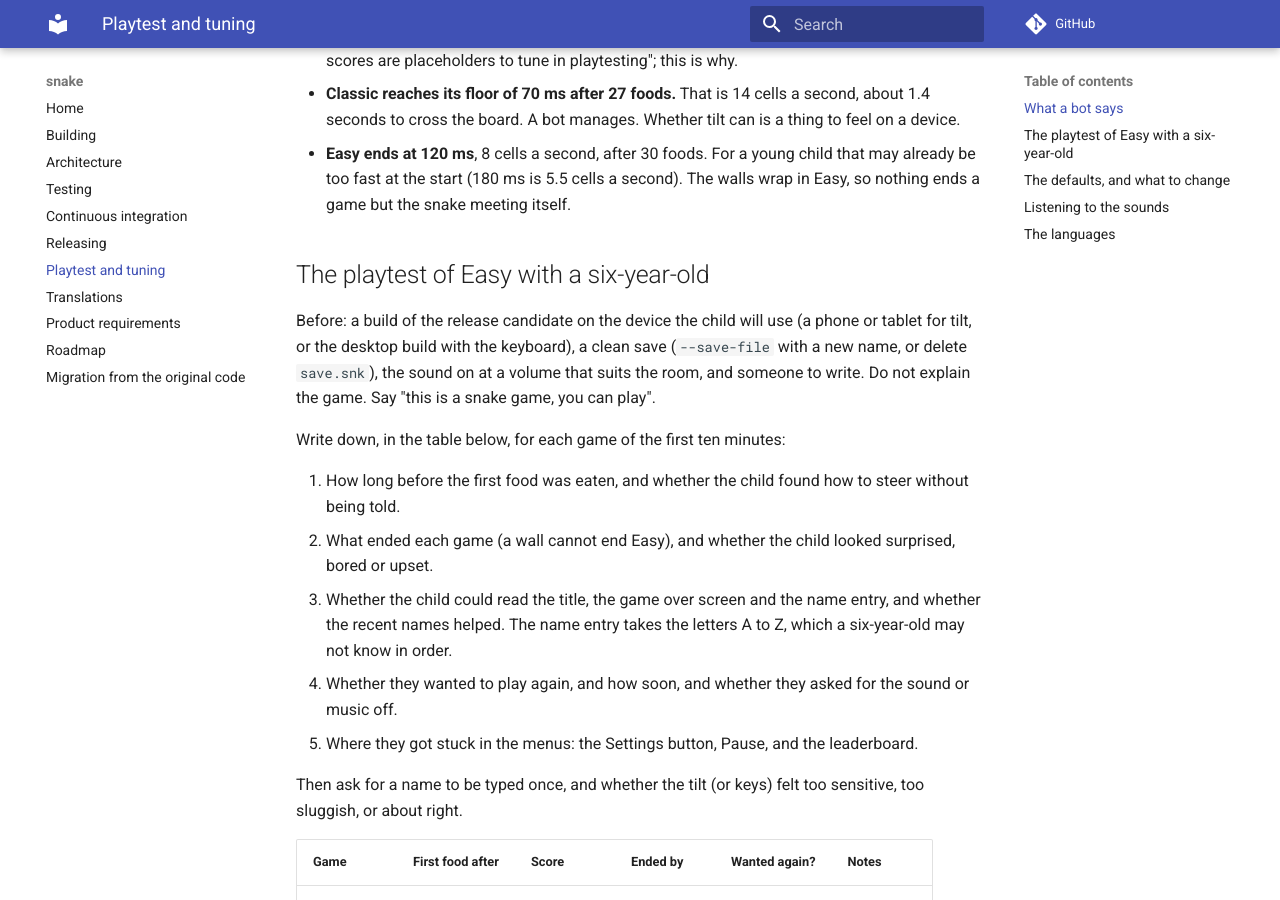
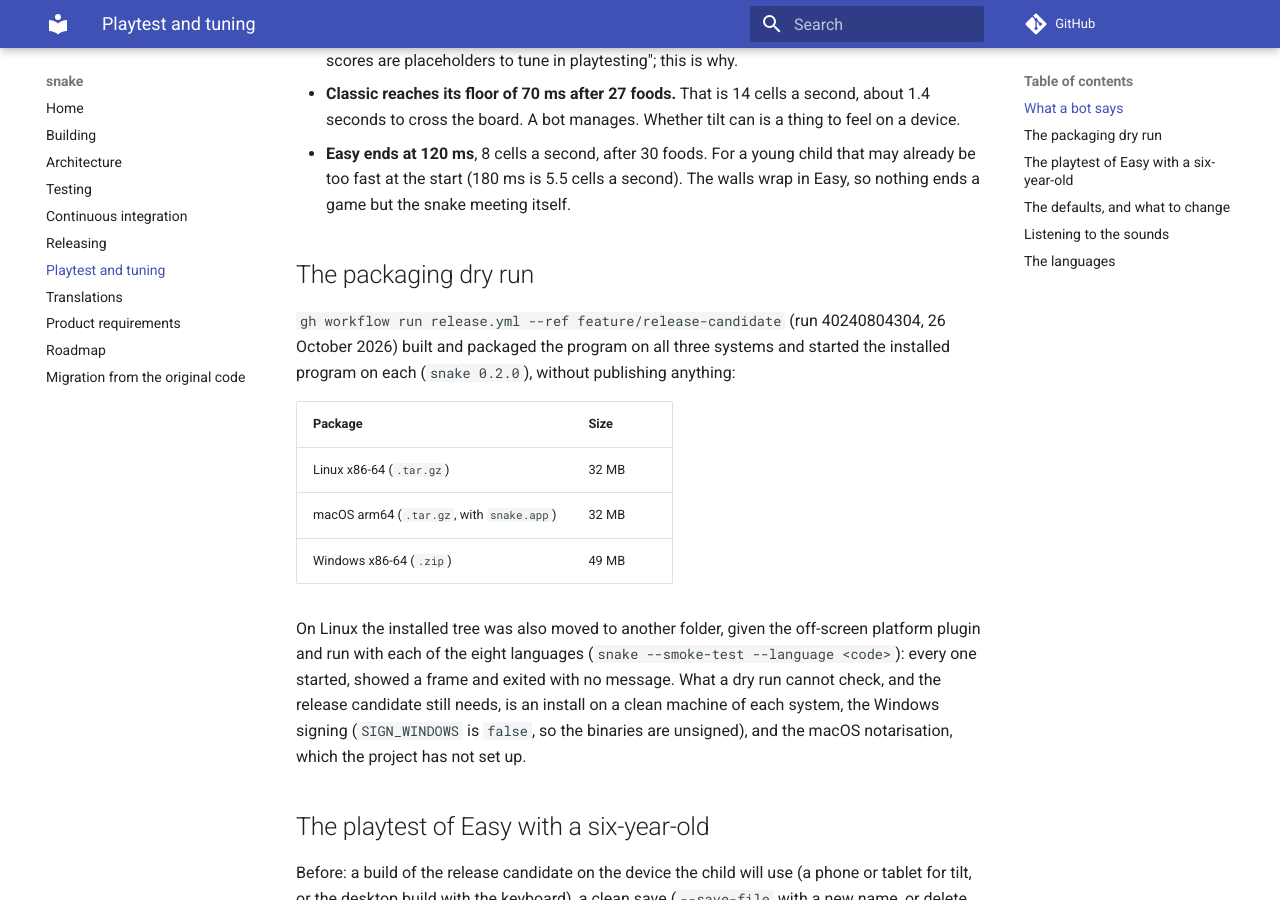
Before and after one commit to iainchesworthlabs/snake, an MkDocs documentation site: the page built from docs/playtest.md, in a window 1280 px wide and 900 px high, scrolled down 1286 px. Built offline with MkDocs 1.6.1 and Material for MkDocs 9.7.7, drawn with Linux system fonts in a browser that asks for light colours; comment, search, counter and statistics services are not loaded.

Commit message:
Record the packaging dry run in the playtest page
The release workflow ran in rehearsal mode on the branch: Linux, macOS and Windows packages built, and the installed program started on each.

Signed-off-by: Iain Chesworth <iain.chesworth@gmail.com>

```diff
--- a/docs/playtest.md
+++ b/docs/playtest.md
@@ -39,6 +39,23 @@ What this suggests, to be checked against a person:
   board. A bot manages. Whether tilt can is a thing to feel on a device.
 - **Easy ends at 120 ms**, 8 cells a second, after 30 foods. For a young child that may already be too fast at the start
   (180 ms is 5.5 cells a second). The walls wrap in Easy, so nothing ends a game but the snake meeting itself.
+
+## The packaging dry run
+
+`gh workflow run release.yml --ref feature/release-candidate` (run 40240804304, 26 October 2026) built and packaged the
+program on all three systems and started the installed program on each (`snake 0.2.0`), without publishing anything:
+
+| Package | Size |
+|---|---|
+| Linux x86-64 (`.tar.gz`) | 32 MB |
+| macOS arm64 (`.tar.gz`, with `snake.app`) | 32 MB |
+| Windows x86-64 (`.zip`) | 49 MB |
+
+On Linux the installed tree was also moved to another folder, given the off-screen platform plugin and run with each of
+the eight languages (`snake --smoke-test --language <code>`): every one started, showed a frame and exited with no
+message. What a dry run cannot check, and the release candidate still needs, is an install on a clean machine of each
+system, the Windows signing (`SIGN_WINDOWS` is `false`, so the binaries are unsigned), and the macOS notarisation, which
+the project has not set up.
 
 ## The playtest of Easy with a six-year-old
 
```
